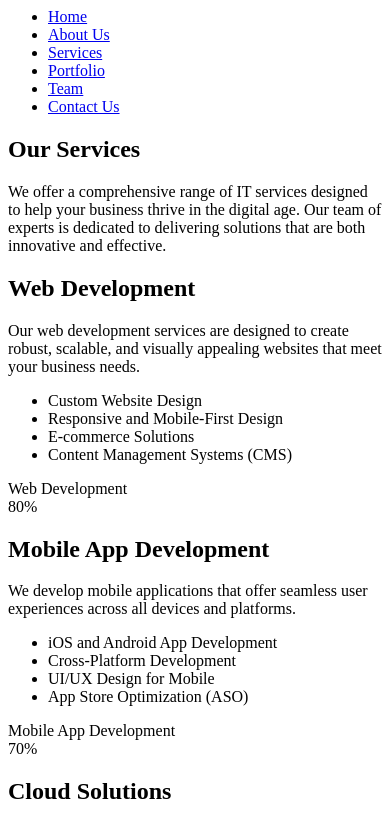
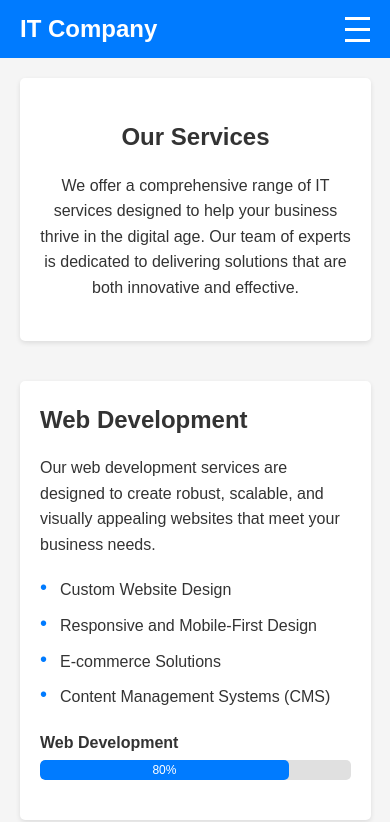
Before and after one commit to calin-muntean/ItCompany, a plain HTML site: page services.html in a window 390 px wide. Shown: the top 822 px of the page. Drawn offline with Linux system fonts and the light colour scheme.

Commit message:
Added style.css

```diff
--- a/about.html
+++ b/about.html
@@ -1,14 +1,26 @@
+<!DOCTYPE html>
+<html lang="en">
+<head>
+    <meta charset="UTF-8">
+    <meta name="viewport" content="width=device-width, initial-scale=1.0">
+    <link rel="stylesheet" href="styles.css">
+</head>
 <body>
     <header>
-        <nav>
-            <ul>
+        <nav class="navbar">
+            <a href="#" class="logo">IT Company</a>
+            <ul class="nav-links">
                 <li><a href="index.html">Home</a></li>
                 <li><a href="about.html">About Us</a></li>
                 <li><a href="services.html">Services</a></li>
                 <li><a href="portfolio.html">Portfolio</a></li>
-                <li><a href="team.html">Team</a></li>
                 <li><a href="contact.html">Contact Us</a></li>
             </ul>
+            <div class="hamburger">
+                <div class="line1"></div>
+                <div class="line2"></div>
+                <div class="line3"></div>
+            </div>
         </nav>
     </header>
 <main>
--- a/services.html
+++ b/services.html
@@ -1,14 +1,26 @@
+<!DOCTYPE html>
+<html lang="en">
+<head>
+    <meta charset="UTF-8">
+    <meta name="viewport" content="width=device-width, initial-scale=1.0">
+    <link rel="stylesheet" href="styles.css">
+</head>
 <body>
     <header>
-        <nav>
-            <ul>
+        <nav class="navbar">
+            <a href="#" class="logo">IT Company</a>
+            <ul class="nav-links">
                 <li><a href="index.html">Home</a></li>
                 <li><a href="about.html">About Us</a></li>
                 <li><a href="services.html">Services</a></li>
                 <li><a href="portfolio.html">Portfolio</a></li>
-                <li><a href="team.html">Team</a></li>
                 <li><a href="contact.html">Contact Us</a></li>
             </ul>
+            <div class="hamburger">
+                <div class="line1"></div>
+                <div class="line2"></div>
+                <div class="line3"></div>
+            </div>
         </nav>
     </header>
     <main>
--- /dev/null
+++ b/styles.css
@@ -0,0 +1,229 @@
+body {
+    font-family: Arial, sans-serif;
+    margin: 0;
+    padding: 0;
+    background-color: #f5f5f5;
+    color: #333;
+    line-height: 1.6;
+}
+
+.container {
+    width: 80%;
+    max-width: 1200px;
+    margin: 0 auto;
+    padding: 20px;
+}
+
+h1, h2, h3 {
+    color: #333;
+    margin-bottom: 10px;
+}
+
+#services-intro {
+    text-align: center;
+    margin-bottom: 40px;
+}
+
+.section {
+    background-color: #fff;
+    padding: 20px;
+    margin-bottom: 30px;
+    border-radius: 5px;
+    box-shadow: 0 2px 5px rgba(0, 0, 0, 0.1);
+}
+
+.section h2 {
+    margin-top: 0;
+    font-size: 24px;
+}
+
+.section p {
+    margin-bottom: 20px;
+}
+
+.features {
+    list-style: none;
+    padding: 0;
+    margin-bottom: 20px;
+}
+
+.features li {
+    margin-bottom: 10px;
+    padding-left: 20px;
+    position: relative;
+}
+
+.features li::before {
+    content: '•';
+    color: #007BFF;
+    position: absolute;
+    left: 0;
+    font-size: 20px;
+    line-height: 20px;
+}
+
+.skill-bar {
+    margin-bottom: 20px;
+}
+
+.skill-bar span {
+    display: block;
+    font-weight: bold;
+    margin-bottom: 5px;
+}
+
+.progress {
+    background-color: #e0e0e0;
+    border-radius: 5px;
+    overflow: hidden;
+    height: 20px;
+}
+
+.progress-bar {
+    background-color: #007BFF;
+    height: 100%;
+    width: 0;
+    line-height: 20px;
+    color: white;
+    text-align: center;
+    font-size: 14px;
+    border-radius: 5px;
+    transition: width 1s ease-in-out;
+}
+
+#services-cta {
+    text-align: center;
+    padding: 40px 20px;
+    background-color: #007BFF;
+    color: #fff;
+    border-radius: 5px;
+}
+
+#services-cta h2 {
+    color: #fff;
+}
+
+#services-cta p {
+    margin-bottom: 20px;
+    color: #fff;
+}
+
+#services-cta .btn {
+    background-color: #fff;
+    color: #007BFF;
+    padding: 10px 20px;
+    text-decoration: none;
+    border-radius: 5px;
+    font-weight: bold;
+    transition: background-color 0.3s ease, color 0.3s ease;
+}
+
+#services-cta .btn:hover {
+    background-color: #0056b3;
+    color: #fff;
+}
+
+@media (max-width: 768px) {
+    .container {
+        width: 90%;
+    }
+
+    .progress-bar {
+        font-size: 12px;
+    }
+}
+/* Navbar Styles */
+.navbar {
+    background-color: #007BFF;
+    padding: 10px 20px;
+    position: sticky;
+    top: 0;
+    z-index: 1000;
+    display: flex;
+    justify-content: space-between;
+    align-items: center;
+}
+
+.navbar .logo {
+    color: white;
+    font-size: 24px;
+    font-weight: bold;
+    text-decoration: none;
+}
+
+.navbar .nav-links {
+    display: flex;
+    list-style: none;
+    margin: 0;
+    padding: 0;
+}
+
+.navbar .nav-links li {
+    margin-left: 20px;
+}
+
+.navbar .nav-links li a {
+    color: white;
+    text-decoration: none;
+    font-size: 16px;
+    transition: color 0.3s ease;
+}
+
+.navbar .nav-links li a:hover {
+    color: #ffeb3b;
+}
+
+.navbar .hamburger {
+    display: none;
+    flex-direction: column;
+    cursor: pointer;
+}
+
+.navbar .hamburger div {
+    width: 25px;
+    height: 3px;
+    background-color: white;
+    margin: 4px 0;
+    transition: all 0.3s ease;
+}
+
+/* Mobile Styles */
+@media (max-width: 768px) {
+    .navbar .nav-links {
+        position: fixed;
+        right: 0;
+        top: 60px;
+        height: 100vh;
+        width: 200px;
+        background-color: #007BFF;
+        flex-direction: column;
+        align-items: center;
+        justify-content: start;
+        transform: translateX(100%);
+        transition: transform 0.3s ease-in-out;
+    }
+
+    .navbar .nav-links.open {
+        transform: translateX(0);
+    }
+
+    .navbar .nav-links li {
+        margin: 20px 0;
+    }
+
+    .navbar .hamburger {
+        display: flex;
+    }
+
+    .navbar .hamburger.toggle .line1 {
+        transform: rotate(-45deg) translate(-5px, 6px);
+    }
+
+    .navbar .hamburger.toggle .line2 {
+        opacity: 0;
+    }
+
+    .navbar .hamburger.toggle .line3 {
+        transform: rotate(45deg) translate(-5px, -6px);
+    }
+}
```
Also changed, not shown: contact.html (+15 -3 lines), index.html (+9 -3 lines), portfolio.html (+15 -3 lines), team.html (+15 -3 lines).
